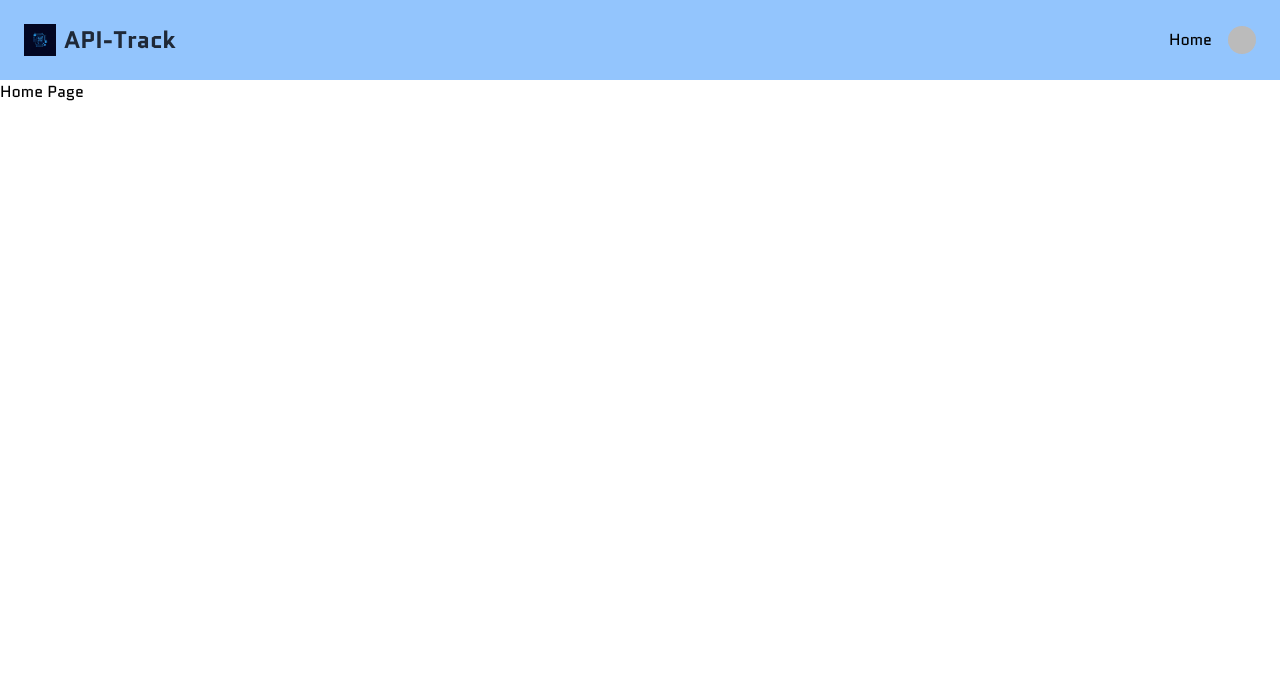
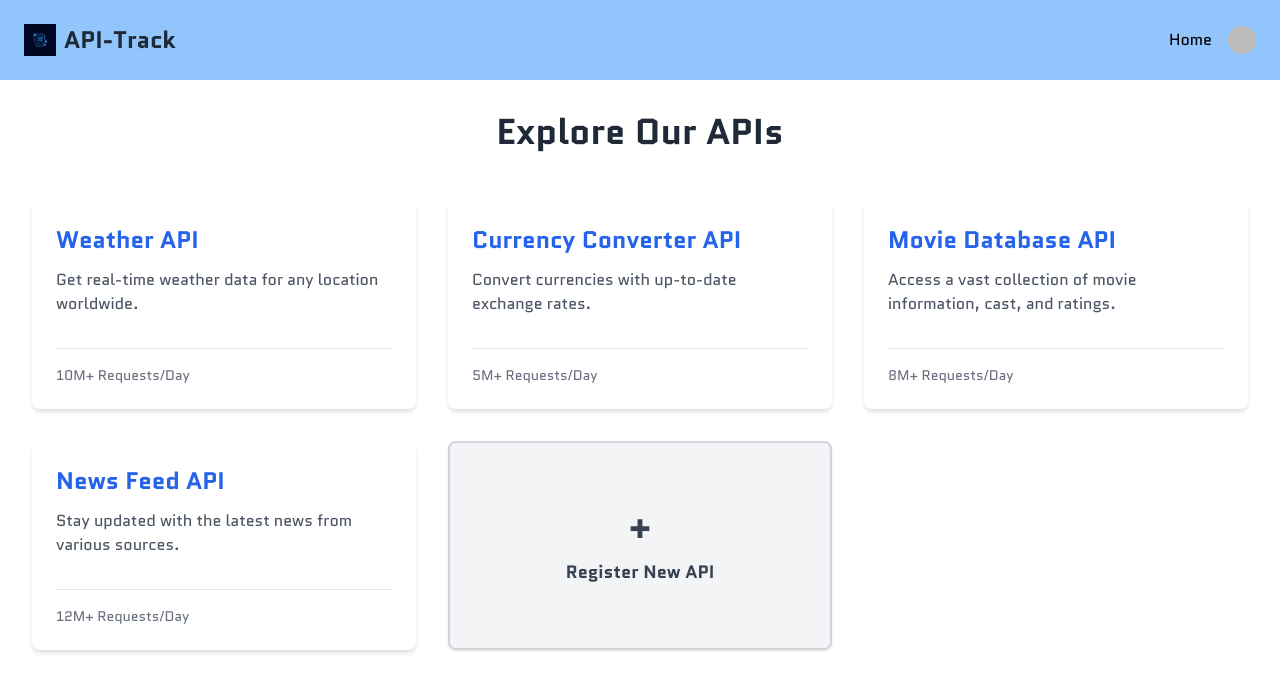
Before and after one commit to alyosha-bar/api-track, a React (Vite) app in the folder frontend/: page /home in a window 1280 px wide. Shown: the top 692 px of the page. Built offline with nearby package versions, Linux system fonts and the light colour scheme; no server answers; sample sign-in values are in the browser's storage; some icons are missing.

Commit message:
scaffold Home, Dashboard components and future plans

```diff
--- a/frontend/src/App.jsx
+++ b/frontend/src/App.jsx
@@ -1,7 +1,10 @@
-import { SignedIn, SignedOut, SignInButton, UserButton } from '@clerk/clerk-react';
 import { Route, Routes } from 'react-router-dom';
 import Landing from './pages/Landing';
 import Navbar from './components/Navbar';
+import { RedirectToSignIn, SignedIn, SignedOut } from '@clerk/clerk-react';
+import RequireAuth from './components/auth/RedirectToLanding';
+import Home from './pages/Home';
+import Dashboard from './pages/Dashboard';
 
 export default function App() {
   return (
@@ -14,7 +17,22 @@ export default function App() {
         <Route path="/" element={<Landing/>}></Route>
 
         {/* protected  */}
-        <Route path='/home' element={<> Home Page </>}></Route>
+        <Route path='/home' element={
+          <>
+            <RequireAuth>
+              <Home/>
+            </RequireAuth>
+          </>
+        }></Route>
+
+        {/* protected  */}
+        <Route path='/dashboard/:id' element={
+          <>
+            <RequireAuth>
+              <Dashboard />
+            </RequireAuth>
+          </>
+        }></Route>
 
 
         {/* catch all */}
--- /dev/null
+++ b/frontend/src/components/auth/RedirectToLanding.jsx
@@ -0,0 +1,12 @@
+import { useUser } from '@clerk/clerk-react';
+import { Navigate } from 'react-router-dom';
+
+const RequireAuth = ({ children }) => {
+  const { isLoaded, isSignedIn } = useUser();
+
+  if (!isLoaded) return <div>Loading...</div>;
+
+  return isSignedIn ? children : <Navigate to="/" />;
+};
+
+export default RequireAuth;
--- /dev/null
+++ b/frontend/src/pages/Dashboard.jsx
@@ -0,0 +1,16 @@
+import { useParams } from "react-router-dom";
+
+
+const Dashboard = () => {
+
+    const { id } = useParams()
+
+
+    return (
+        <>
+            API: {id}
+        </>
+    );
+}
+
+export default Dashboard;
--- /dev/null
+++ b/frontend/src/pages/Home.jsx
@@ -0,0 +1,97 @@
+import React from 'react';
+import { Link } from 'react-router-dom'; // Assuming you want to link to detail pages
+
+const Home = () => {
+
+    // fetch API data based on USERID --> use CLERK ID
+
+    // Sample API data
+    const apiData = [
+        {
+            id: 1,
+            title: "Weather API",
+            description: "Get real-time weather data for any location worldwide.",
+            statistic: "10M+ Requests/Day", // periodically prepare an up-to-date statistic for the user
+            link: "/weather"
+        },
+        {
+            id: 2,
+            title: "Currency Converter API",
+            description: "Convert currencies with up-to-date exchange rates.",
+            statistic: "5M+ Requests/Day",
+            link: "/currency"
+        },
+        {
+            id: 3,
+            title: "Movie Database API",
+            description: "Access a vast collection of movie information, cast, and ratings.",
+            statistic: "8M+ Requests/Day",
+            link: "/movies"
+        },
+        {
+            id: 4,
+            title: "News Feed API",
+            description: "Stay updated with the latest news from various sources.",
+            statistic: "12M+ Requests/Day",
+            link: "/news"
+        }
+    ];
+
+
+    const handleRegisterApiClick = () => {
+        alert("Launching New API Registration Flow!");
+        // In a real app, this would navigate to a registration form or open a modal
+    };
+
+    return (
+        <div className="container mx-auto p-8">
+            <h1 className="text-4xl font-bold text-center mb-12 text-gray-800">Explore Our APIs</h1>
+
+            <div className="grid grid-cols-1 md:grid-cols-2 lg:grid-cols-3 gap-8">
+                {apiData.map((api) => (
+                    <Link to={`/dashboard/${api.id}`} key={api.id} className="block">
+                        <div
+                            className="
+                                bg-white rounded-lg shadow-md p-6 flex flex-col
+                                min-h-[200px]
+                                transition-all duration-300 ease-in-out
+                                hover:shadow-xl hover:-translate-y-2 hover:scale-[1.02]
+                                cursor-pointer
+                            "
+                        >
+                            <div className="flex-grow"> {/* <-- This div will take up available space */}
+                                <h2 className="text-2xl font-semibold mb-3 text-blue-600">{api.title}</h2>
+                                <p className="text-gray-600 mb-4">{api.description}</p>
+                            </div>
+                            <div className="mt-4 pt-4 border-t border-gray-200"> {/* <-- Adjusted margin-top */}
+                                <p className="text-sm text-gray-500 font-medium">{api.statistic}</p>
+                            </div>
+                        </div>
+                    </Link>
+                ))}
+
+                {/* Button to Register New API */}
+                <button
+                    onClick={handleRegisterApiClick}
+                    className="
+                        bg-gray-100 /* <-- Changed to a subtle gray */
+                        border-2 border-gray-300 /* <-- Added a border for definition */
+                        rounded-lg p-6 flex flex-col items-center justify-center
+                        min-h-[200px] /* <-- Consistent minimum height */
+                        transition-all duration-300 ease-in-out
+                        hover:bg-gray-200 /* <-- Subtle hover effect */
+                        hover:shadow-md /* <-- Subtle hover shadow */
+                        hover:-translate-y-1 /* <-- Lighter lift */
+                        cursor-pointer
+                        focus:outline-none focus:ring-2 focus:ring-blue-500 focus:ring-opacity-50
+                    "
+                >
+                    <h2 className="text-4xl font-bold mb-3 text-gray-700">+</h2> {/* Slightly larger plus */}
+                    <p className="text-lg font-semibold text-gray-700">Register New API</p> {/* Adjusted text size */}
+                </button>
+            </div>
+        </div>
+    );
+};
+
+export default Home;
```
Also changed, not shown: 1 other file (tests, documents, lock files or other folders).
